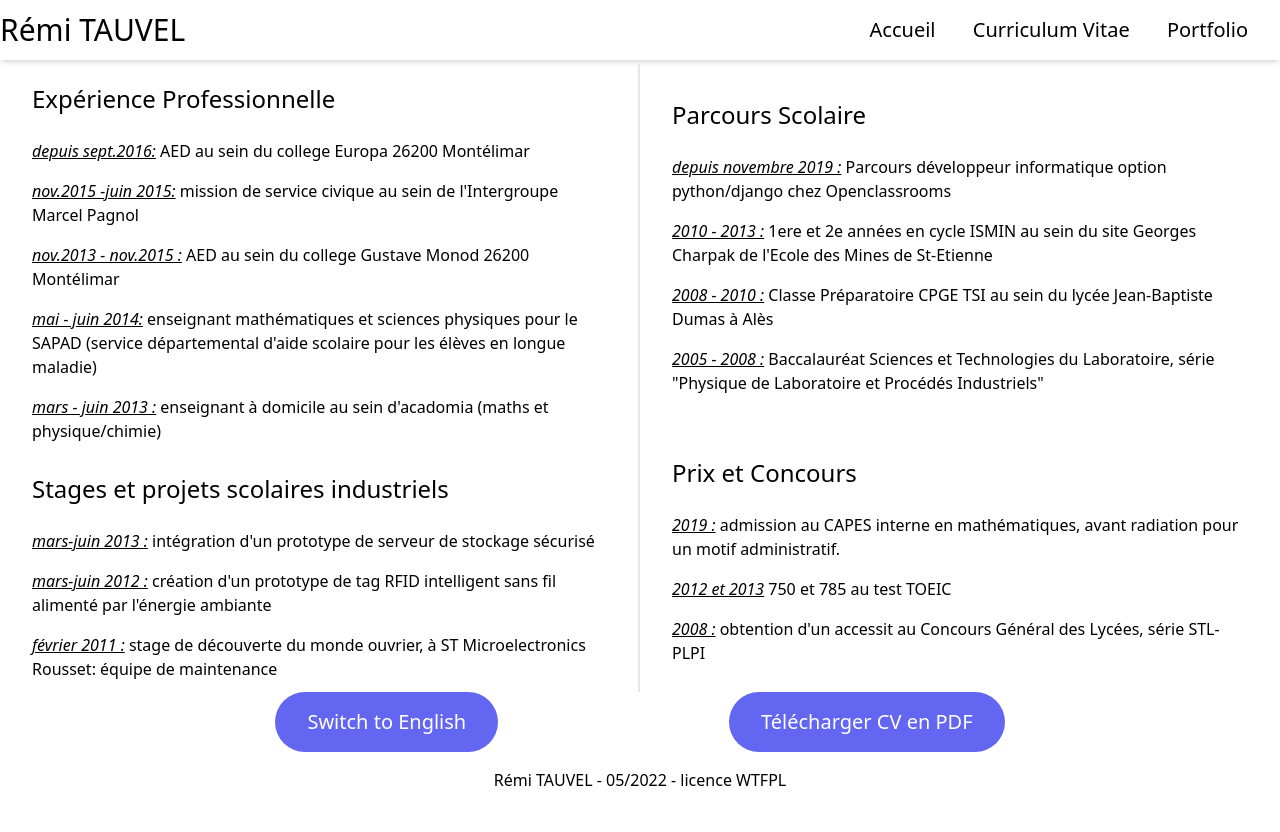
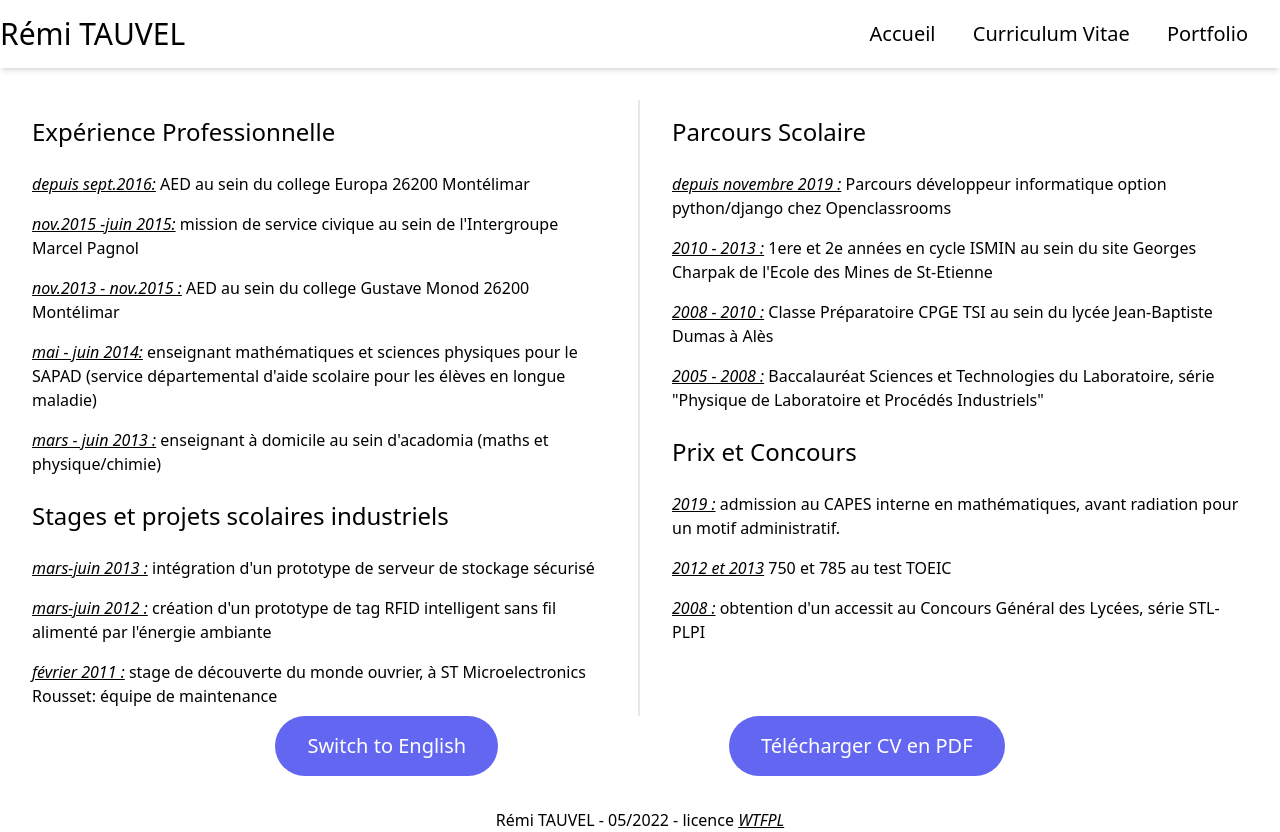
Before and after one commit to remace/portfolio, a Flask app: page /cv in a window 1280 px wide. Before the commit the page ends 786 px from the top, so only its background shows below. Run offline with Flask 2, Linux system fonts and the light colour scheme; parts of the project's set-up code (start-up, migrations or seed data) failed here and were passed over; some libraries are stand-ins or nearby versions.

Commit message:
🐛 general layout fix

```diff
--- a/website/templates/base.html
+++ b/website/templates/base.html
@@ -8,7 +8,7 @@
     <title>Rémi TAUVEL - {% block title %}{% endblock title %}</title>
     <script src="https://cdn.tailwindcss.com"></script>
 </head>
-<body class="relative w-screen min-h-screen">
+<body class="relative flex flex-col justify-start w-screen min-h-screen box-border">
 {% endblock head %}
 {% include "menu.html" %}
 
@@ -25,7 +25,7 @@
     {% endif %}
 {% endwith %}
 
-<div class="absolute top-0 bottom-0 left-0 right-0 mt-16 mb-8">
+<div class="grow flex flex-col">
 {% block content %}{% endblock content %}
 </div>
 {% include "footer.html" %}
--- a/website/templates/footer.html
+++ b/website/templates/footer.html
@@ -1,5 +1,5 @@
-<footer class="w-screen absolute bottom-0 flex justify-center shadow-md py-2">
+<footer class="w-screen flex justify-center self-end shadow-md mt-4 pb-32'">
     <div>
-        Rémi TAUVEL - 05/2022 - licence <a href="http://www.wtfpl.net">WTFPL</a>
+        Rémi TAUVEL - 05/2022 - licence <a class="italic underline" href="http://www.wtfpl.net">WTFPL</a>
     </div>
 </footer>
--- a/website/templates/menu.html
+++ b/website/templates/menu.html
@@ -1,11 +1,12 @@
-<header class="absolute
+<header class="relative
+                py-4
                 top-0
                 w-screen
                 flex
                 justify-between
                 items-center
                 shadow-md
-                py-3">
+                mb-8">
     <a class="text-3xl" href={{ url_for('index') }}>
         Rémi TAUVEL
     </a>
```
